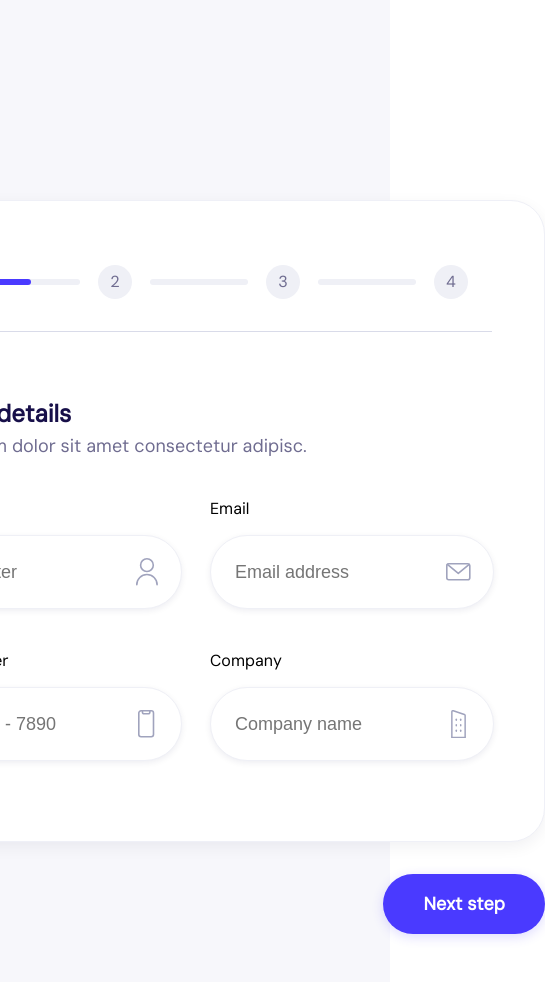
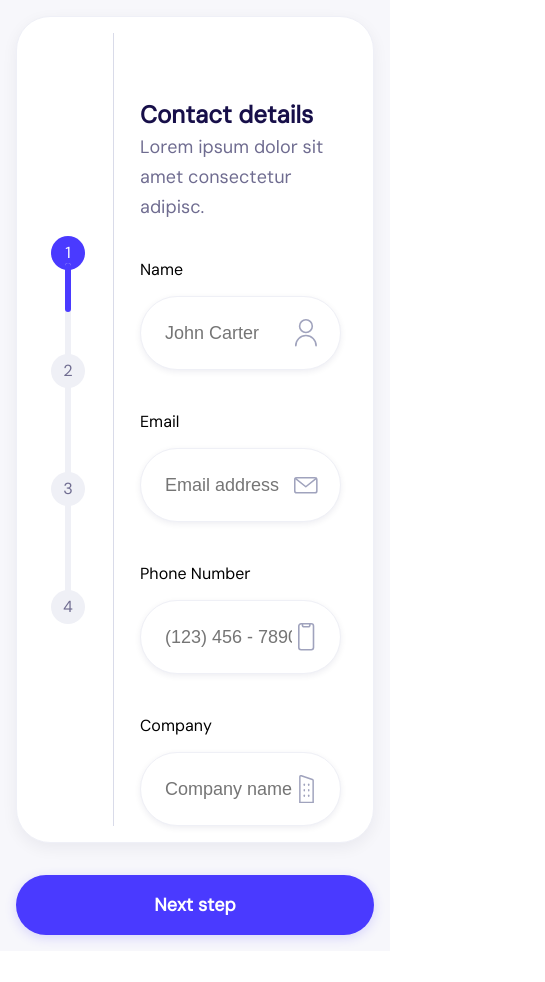
Before and after one commit to localbody/task2form, a Vue app: page / in a window 390 px wide. Shown: the top 982 px of the page, 545 px wide, since content can reach past the window. After the commit the page ends 951 px from the top, so only its background shows below. Built offline with nearby package versions, Linux system fonts and the light colour scheme.

Commit message:
task2form adaptive

```diff
--- a/src/App.vue
+++ b/src/App.vue
@@ -44,6 +44,7 @@ const onClickPreviousStep = (event) => {
 
       <hr class="form__divider" />
 
+      <div class="form__steps">
         <!-- step 1 -->
         <div v-show="currentStep == 1" class="form__content">
           <h1 class="form__title">Contact details</h1>
@@ -174,6 +175,7 @@ const onClickPreviousStep = (event) => {
           </div>
         </div>
       </div>
+    </div>
     <div class="buttons">
       <BaseButton
         v-show="currentStep > 1"
@@ -192,6 +194,19 @@ const onClickPreviousStep = (event) => {
 </template>
 
 <style scoped>
+.container {
+  background-color: #f7f7fb;
+  display: grid;
+  place-content: center;
+  padding-block: 200px;
+}
+
+@media (max-width: 720px) {
+  .container {
+    padding: 16px;
+  }
+}
+
 .form {
   background-color: white;
   border: 1px solid #eff0f7;
@@ -204,6 +219,15 @@ const onClickPreviousStep = (event) => {
   max-width: 700px;
 }
 
+@media (max-width: 720px) {
+  .form {
+    padding: 16px;
+    display: grid;
+    grid-template-columns: 70px 1px 1fr;
+    column-gap: 10px;
+  }
+}
+
 .progress {
   padding: 32px;
   display: flex;
@@ -212,11 +236,31 @@ const onClickPreviousStep = (event) => {
   gap: 18px;
 }
 
+@media (max-width: 720px) {
+  .progress {
+    flex-direction: column;
+    justify-content: center;
+    padding-inline: 0;
+    max-width: 75px;
+  }
+}
+
 .form__divider {
   border: none;
   height: 1px;
   background-color: var(--neutral-color-400);
   margin: 0;
+}
+
+@media (max-width: 720px) {
+  .form__divider {
+    width: 1px;
+    height: 100%;
+  }
+}
+
+.form__steps {
+  padding-inline: 16px;
 }
 
 .form__content {
@@ -245,10 +289,16 @@ const onClickPreviousStep = (event) => {
   row-gap: 44px;
 }
 
+@media (max-width: 720px) {
+  .form__items {
+    grid-template-columns: 1fr;
+  }
+}
+
 .form__item {
   display: grid;
   row-gap: 18px;
-  width: 284px;
+  width: 100%;
 }
 
 .form__item-label {
@@ -263,4 +313,12 @@ const onClickPreviousStep = (event) => {
   justify-content: space-between;
   align-items: center;
 }
+
+@media (max-width: 400px) {
+  .buttons {
+    display: grid;
+    grid-template-columns: 1fr;
+    gap: 16px;
+  }
+}
 </style>
--- a/src/assets/styles/style.css
+++ b/src/assets/styles/style.css
@@ -33,13 +33,6 @@ img {
   height: 100%;
 }
 
-.container {
-  background-color: #f7f7fb;
-  display: grid;
-  place-content: center;
-  padding-block: 200px;
-}
-
 .center {
   text-align: center;
 }
--- a/src/components/UI/BaseButton.vue
+++ b/src/components/UI/BaseButton.vue
@@ -31,6 +31,12 @@ const handleClick = (event) => {
   border-radius: 56px;
 }
 
+@media (max-width: 400px) {
+  .button {
+    width: 100%;
+  }
+}
+
 .button--primary {
   border: none;
   font-weight: bold;
--- a/src/components/UI/InputCheckbox.vue
+++ b/src/components/UI/InputCheckbox.vue
@@ -64,6 +64,13 @@ input[type='checkbox'] + label {
   border: 2px solid transparent;
 }
 
+@media (max-width: 400px) {
+  input[type='checkbox'] + label {
+    display: grid;
+    place-items: center;
+  }
+}
+
 input[type='checkbox'] + label::before {
   content: '';
   width: 66px;
--- a/src/components/UI/InputRadio.vue
+++ b/src/components/UI/InputRadio.vue
@@ -58,6 +58,7 @@ input[type='radio'] + label::before {
   background: var(--neutral-color-100);
   border: 1px solid var(--neutral-color-400);
   box-shadow: inset 0px -3px 7px rgba(20, 20, 43, 0.08);
+  flex-shrink: 0;
 }
 
 input[type='radio']:checked + label::before {
--- a/src/components/UI/ProgressItem.vue
+++ b/src/components/UI/ProgressItem.vue
@@ -31,12 +31,27 @@ const props = defineProps({
   gap: 18px;
 }
 
+@media (max-width: 720px) {
+  .progress__item {
+    flex-direction: column;
+    /* height: 100%; */
+  }
+}
+
 .progress__item-bar {
   background-color: var(--neutral-color-300);
   border-radius: 40px;
   width: 98px;
   height: 6px;
   display: block;
+}
+
+@media (max-width: 720px) {
+  .progress__item-bar {
+    transform: rotate(90deg);
+    margin-top: 21px;
+    margin-bottom: 21px;
+  }
 }
 
 .progress__item:last-child .progress__item-bar {
```
Also changed, not shown: 1 other file (tests, documents, lock files or other folders). Lines whose indentation alone changed are shown as unchanged.
